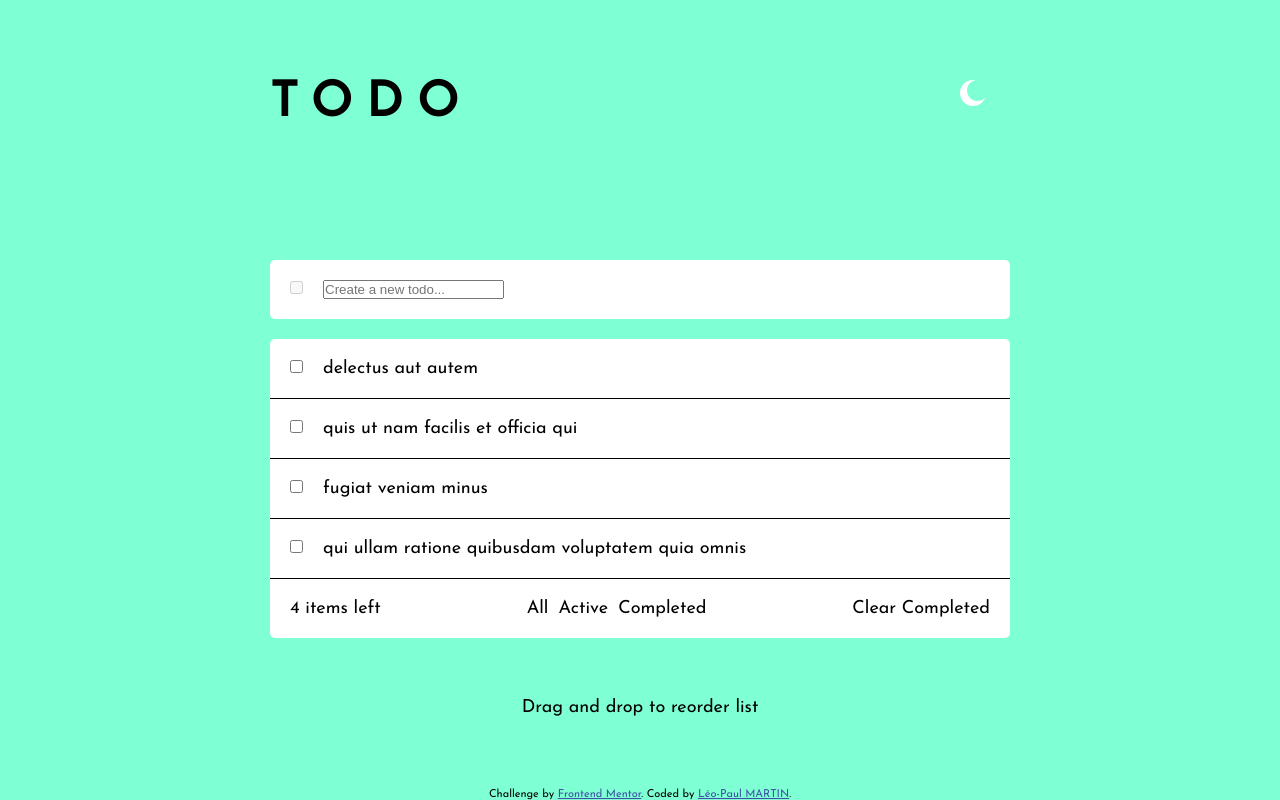
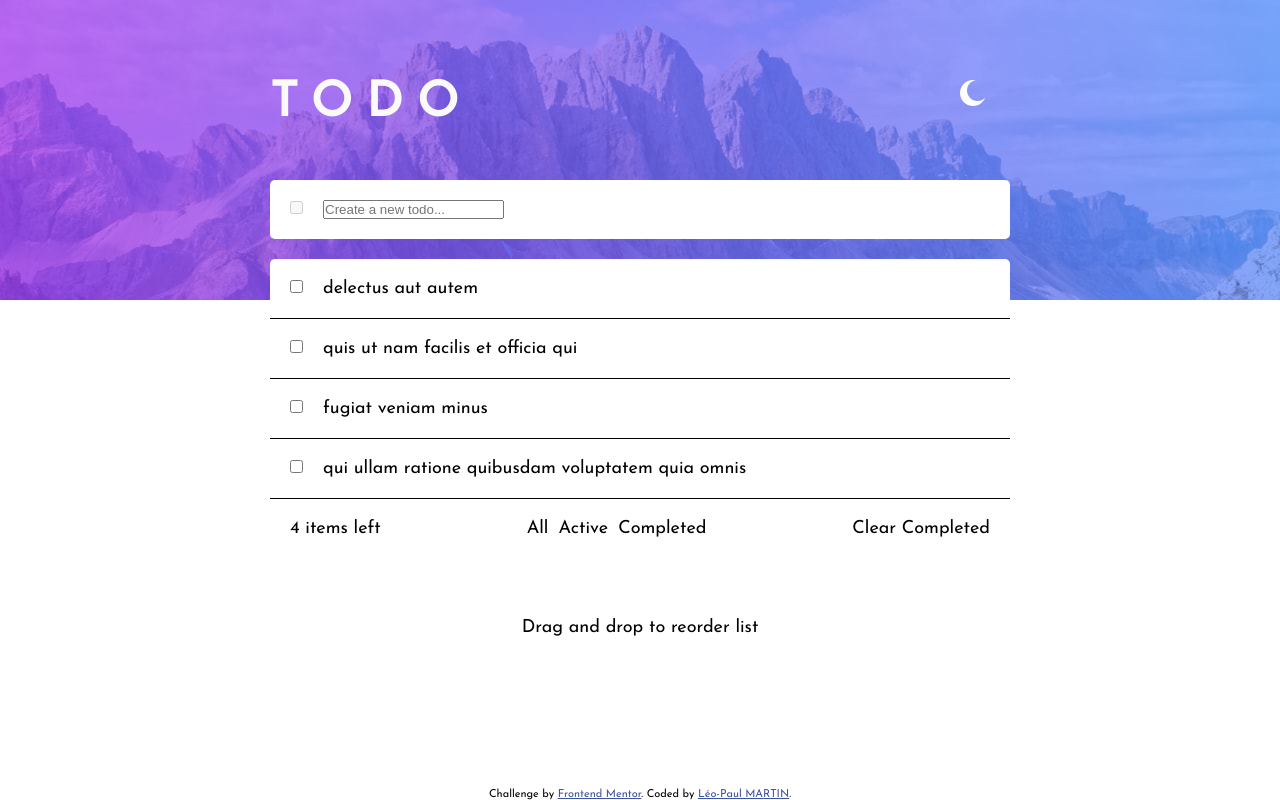
Before and after one commit to leopaul29/frontendmentor-todo-app-main, an Angular app in the folder frontendmentor-todo-app-main/: page / in a window 1280 px wide. Built offline with nearby package versions, Linux system fonts and the light colour scheme.

Commit message:
style: body bcg

```diff
--- a/frontendmentor-todo-app-main/src/app/app.component.css
+++ b/frontendmentor-todo-app-main/src/app/app.component.css
@@ -1,3 +1,9 @@
+body {
+  background-image: url('images/bg-desktop-light.jpg');
+  background-repeat: no-repeat;
+  background-position-x: center;
+  margin: auto;
+}
 .main {
   margin: auto;
   max-width: 740px;
--- a/frontendmentor-todo-app-main/src/app/dark-mode-toggle/dark-mode-toggle.component.css
+++ b/frontendmentor-todo-app-main/src/app/dark-mode-toggle/dark-mode-toggle.component.css
@@ -1,3 +1,6 @@
+.darkmode {
+  height: 50px;
+}
 .darkmode:hover {
   cursor: pointer;
 }
--- a/frontendmentor-todo-app-main/src/app/todo-list/todo-list.component.css
+++ b/frontendmentor-todo-app-main/src/app/todo-list/todo-list.component.css
@@ -1,6 +1,6 @@
 /* header */
 .header {
-  margin: 80px 0px 80px 0px;
+  padding: 80px 0px 30px 0px;
   display: flex;
   justify-content: space-between;
 }
@@ -8,6 +8,9 @@
   font-size: 48px;
   text-transform: uppercase;
   letter-spacing: 0.3em;
+  color: var(--very-Light-Gray);
+}
+.header__darkmode {
 }
 
 /* lightmode / darkmode*/
--- a/frontendmentor-todo-app-main/src/styles.css
+++ b/frontendmentor-todo-app-main/src/styles.css
@@ -37,7 +37,6 @@ ul {
 body {
   font-size: 18px;
   font-family: "Josefin_Sans_reg";
-  background-color: aquamarine;
 }
 
 @font-face {
```
